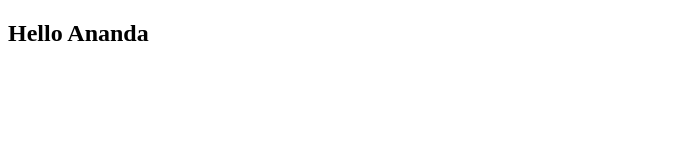
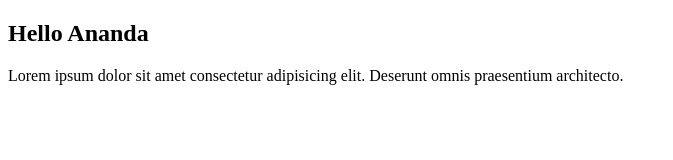
Before and after one commit to Aditya-Saputra/git-test2, a plain HTML site: page index.html in a window 1280 px wide. Shown: the whole page, without its empty margins (0-673 px from the left). Drawn offline with Linux system fonts and the light colour scheme.

Commit message:
menambahkan paragraf

```diff
--- a/index.html
+++ b/index.html
@@ -8,6 +8,7 @@
 <body>
 
     <h2>Hello Ananda</h2>
+    <p>Lorem ipsum dolor sit amet consectetur adipisicing elit. Deserunt omnis praesentium architecto.</p>
 
 </body>
 </html>
```
